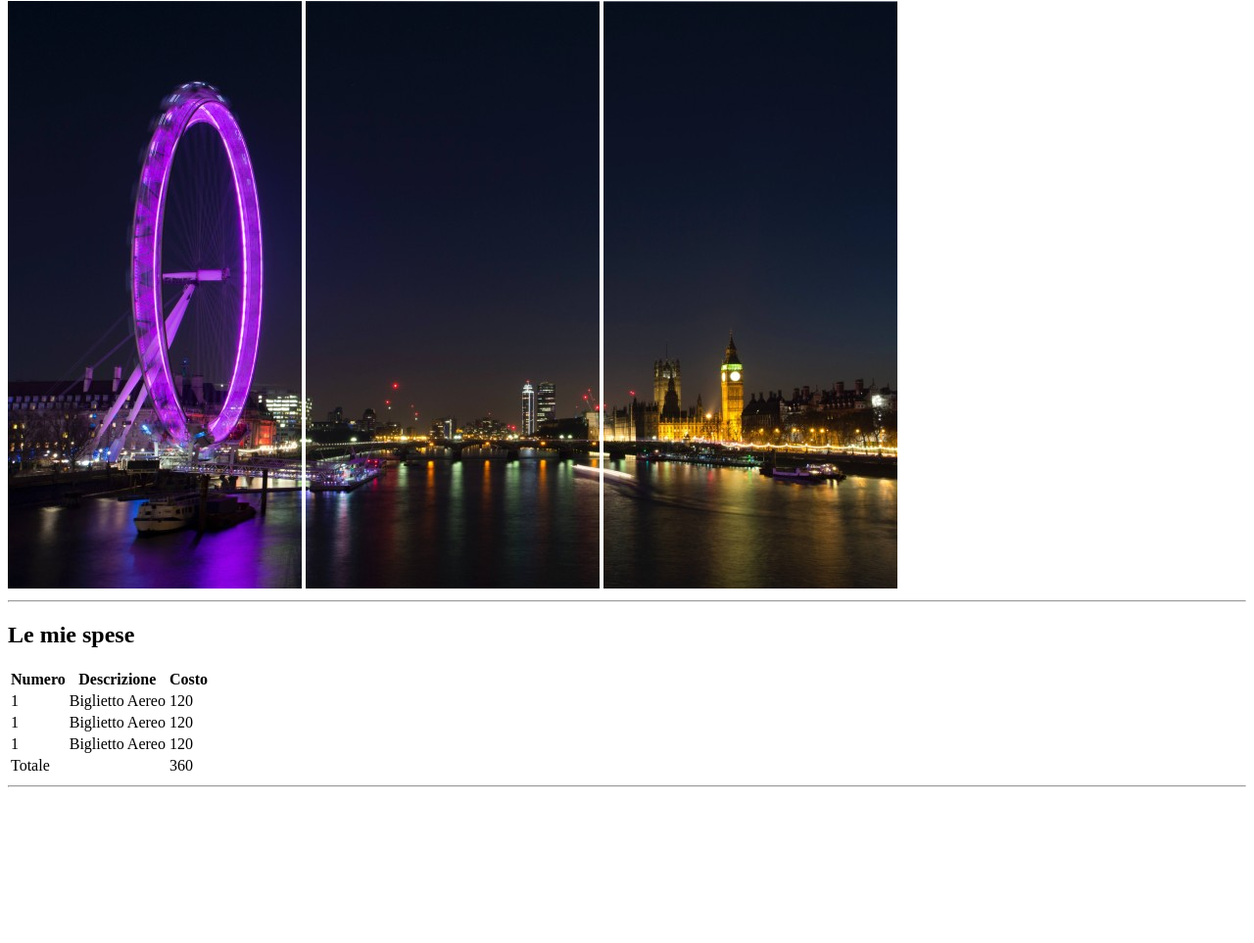
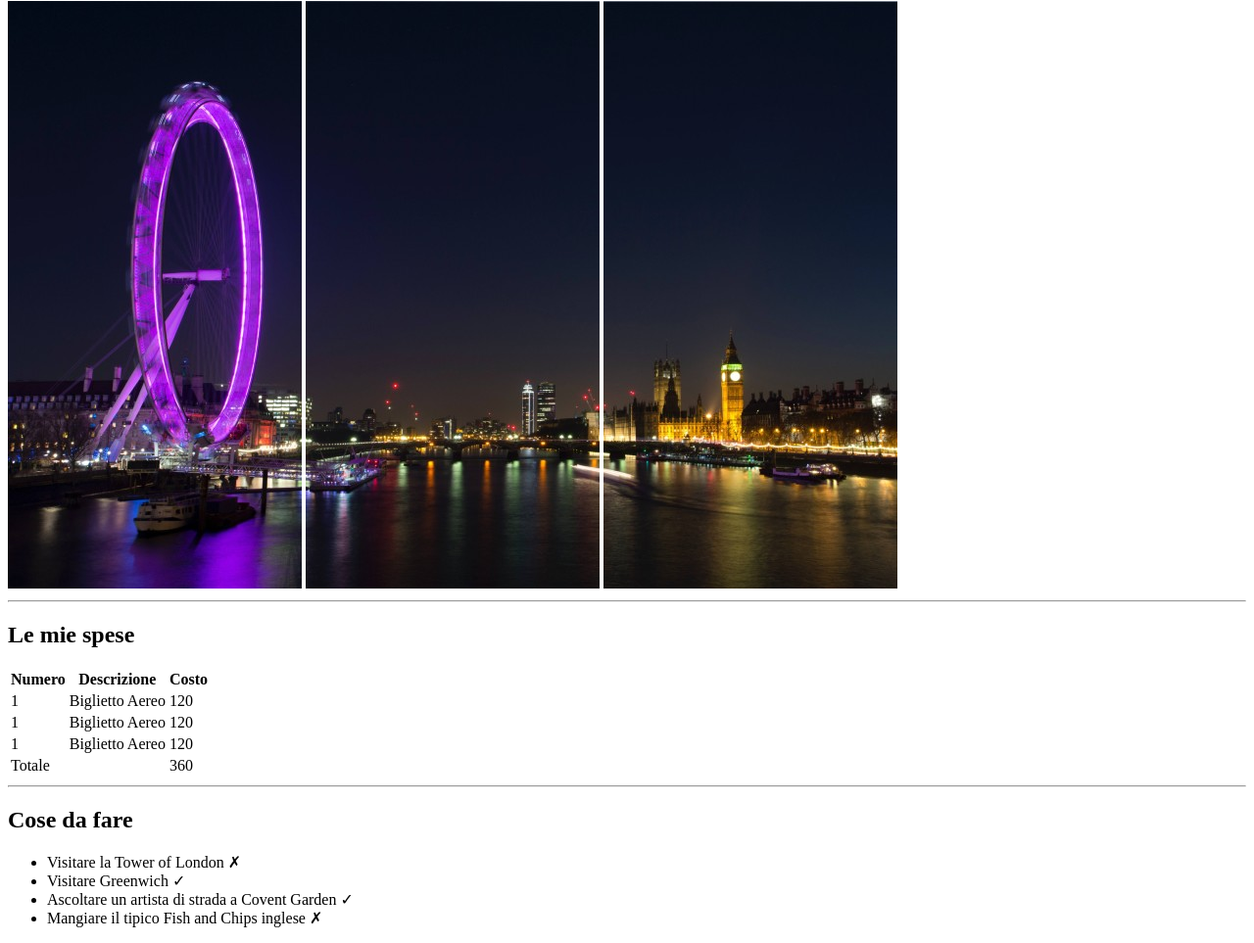
Before and after one commit to LudovicaMassimino/html-london-trip, a plain HTML site: page index.html in a window 1280 px wide. Shown: the part 79-1042 px from the top of the page at 98% size. Before the commit the page ends 891 px from the top, so only its background shows below. Drawn offline with Linux system fonts and the light colour scheme.

Commit message:
no ordered list, symbols

```diff
--- a/index.html
+++ b/index.html
@@ -22,6 +22,7 @@
  <main>
     <section>
     <h2>Le mie spese</h2>
+
     <table>
 
         <!-- intestazione della tabella -->
@@ -32,6 +33,7 @@
                 <th>Costo</th>
             </tr>
         </thead>
+
         <!-- Corpo della tabella -->
         <tbody>
             <tr>
@@ -49,15 +51,29 @@
                 <td>Biglietto Aereo</td>
                 <td>120</td>
             </tr>
+        </tbody>
+
+        <!-- Footer della tabella -->
+        <tfoot>
             <tr>
-                <td>Totale</td>
-                <td></td>
-                <td>360</td>
+              <td colspan="2">Totale</td>
+              <td>360</td>
             </tr>
-        </tbody>
+          </tfoot>
     </table>
     </section>
     <hr>
+
+    <!-- Lista non ordinata -->
+    <section>
+        <h2>Cose da fare</h2>
+        <ul>
+            <li>Visitare la Tower of London &#10007;</li>
+            <li>Visitare Greenwich &check;</li>
+            <li>Ascoltare un artista di strada a Covent Garden &check;</li>
+            <li>Mangiare il tipico Fish and Chips inglese &#10007;</li>
+        </ul>
+    </section>
 </main>
 
 </body>
```
